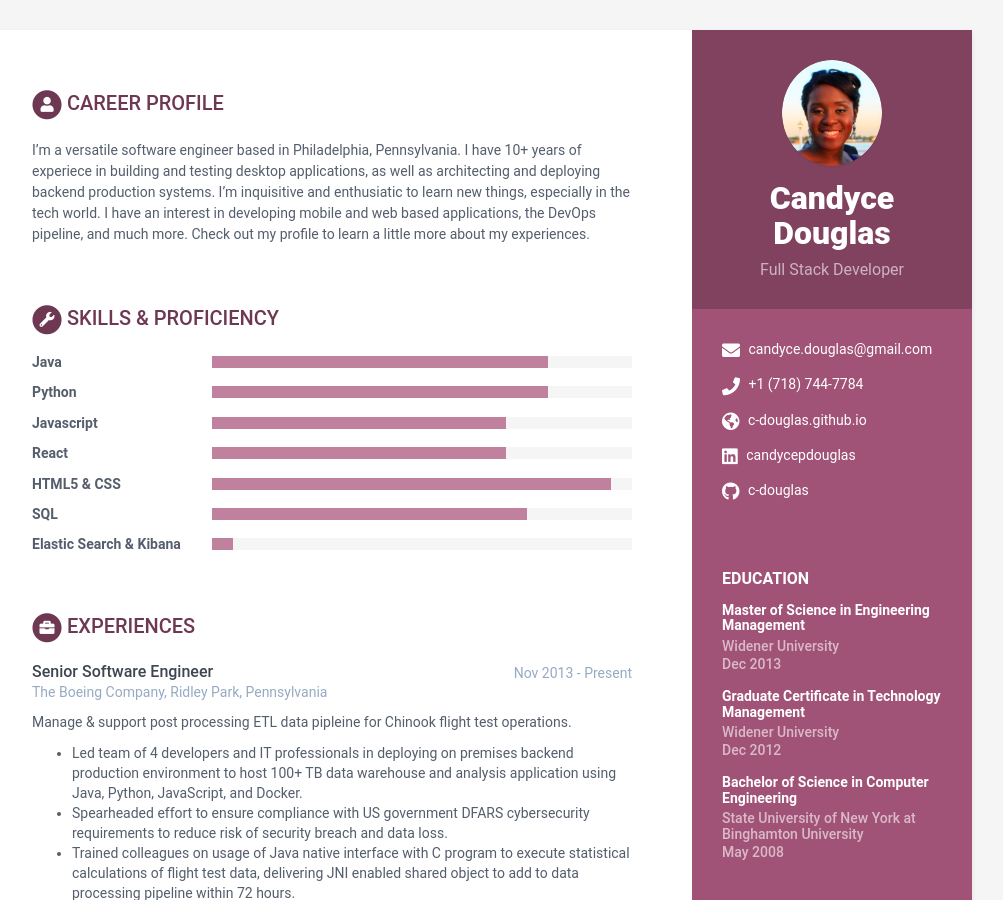
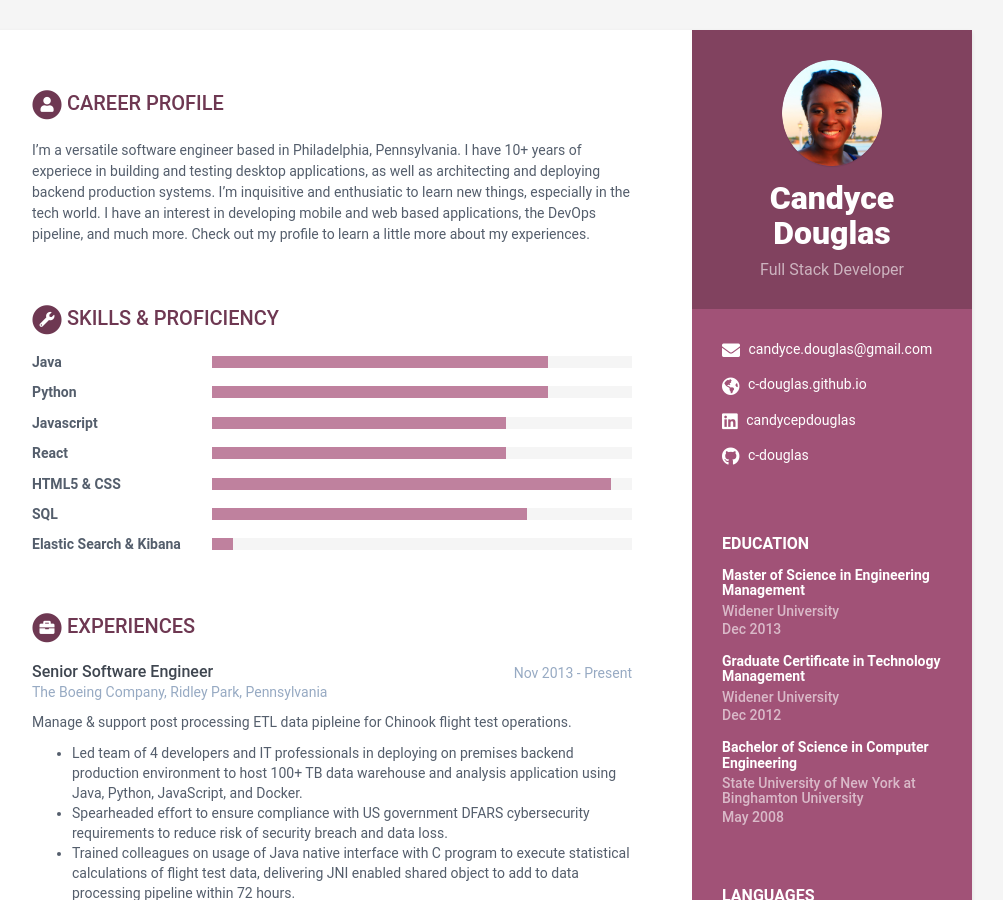
Before and after one commit to c-douglas/c-douglas.github.io, a Jekyll site: the page built from index.html, in a window 1280 px wide and 900 px high. Shown: the whole window, without its empty margins (168-1171 px from the left). Built offline with Jekyll 4.4.1, drawn with Linux system fonts in a browser that asks for light colours.

Commit message:
update profile

```diff
--- a/_data/data.yml
+++ b/_data/data.yml
@@ -13,7 +13,7 @@ sidebar:
 
     # Sidebar links
     email: candyce.douglas@gmail.com
-    phone: +1 (718) 744-7784
+    phone: #+1 (718) 744-7784
     website: c-douglas.github.io #do not add http://
     linkedin: candycepdouglas
     github: c-douglas
```
